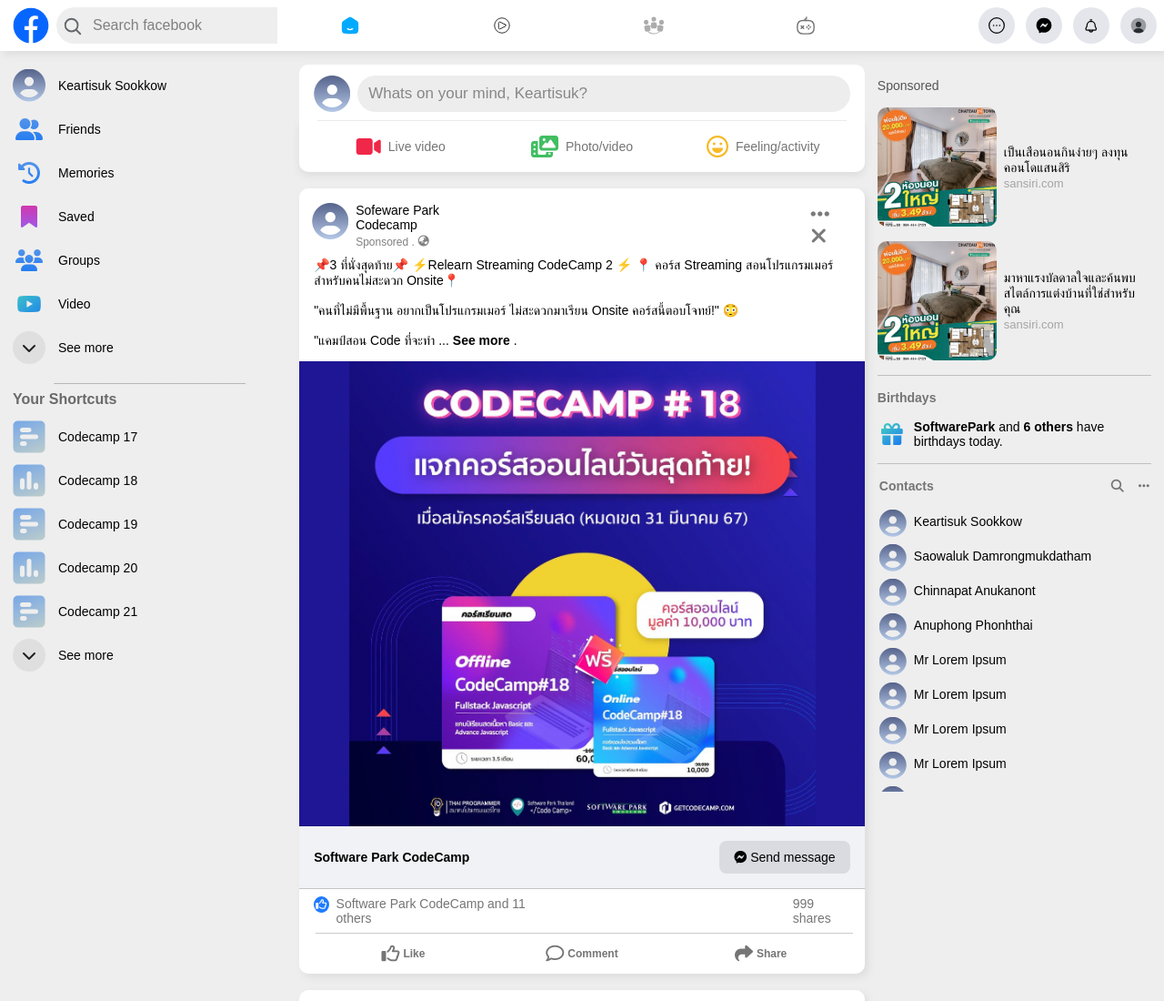
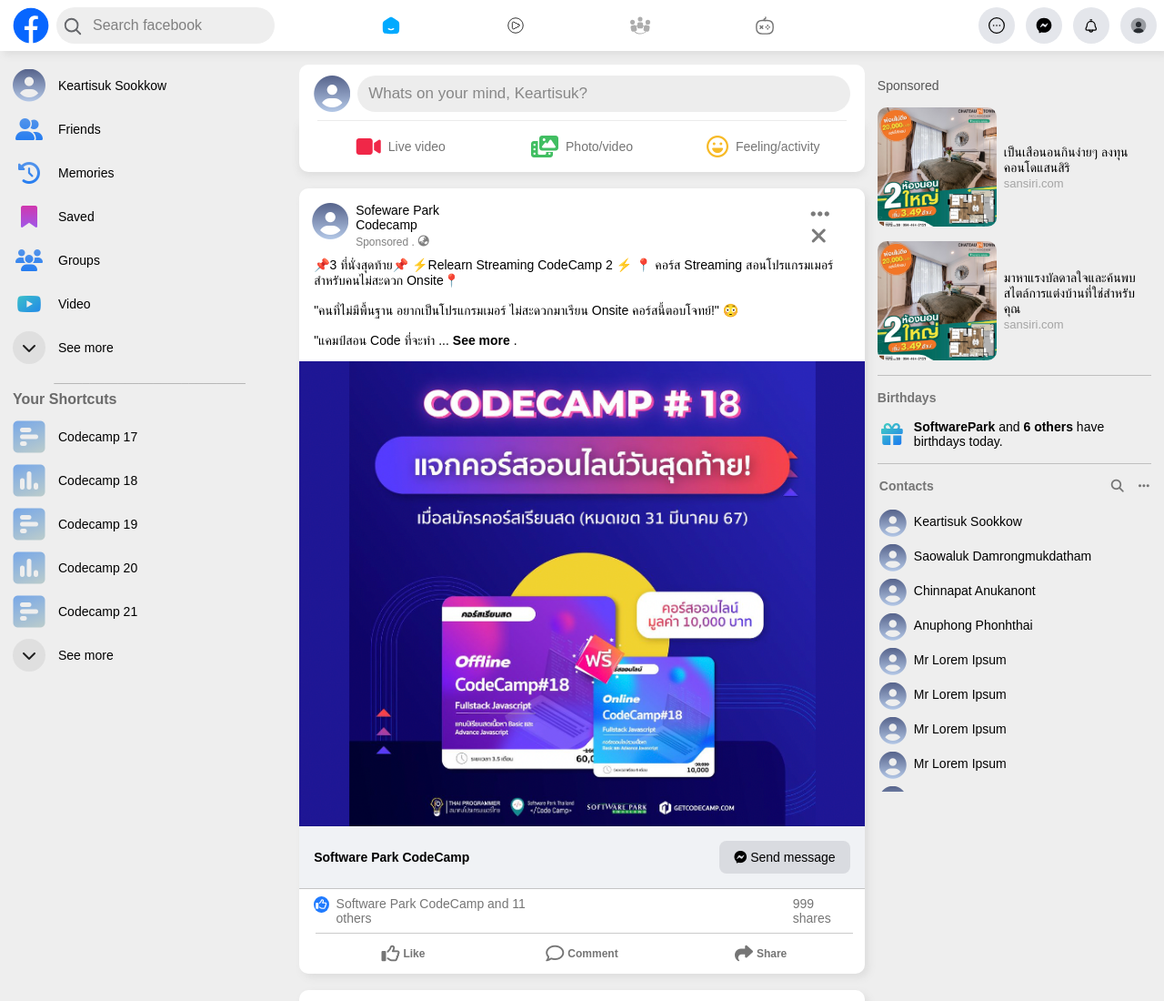
Before and after one commit to Minipongpang/cc17_lab01_fbNavbar, a plain HTML site: page index.html in a window 1280 px wide. Shown: the top 1100 px of the page at 91% size. Drawn offline with Linux system fonts and the light colour scheme.

Commit message:
Homework03

```diff
--- a/style.css
+++ b/style.css
@@ -52,6 +52,7 @@ nav.left input {
     color: grey;
     /* ขยายwidthด้วยflexgrow */
     position: relative;
+    max-width:240px;
 
 }
 
@@ -80,7 +81,7 @@ nav.center {
 
 nav.center .box-icon,
 nav.center .box-icon-home {
-    width: 159px;
+    width: 129px;
     background-color: white;
     height: 100%;
     display: flex;
```
